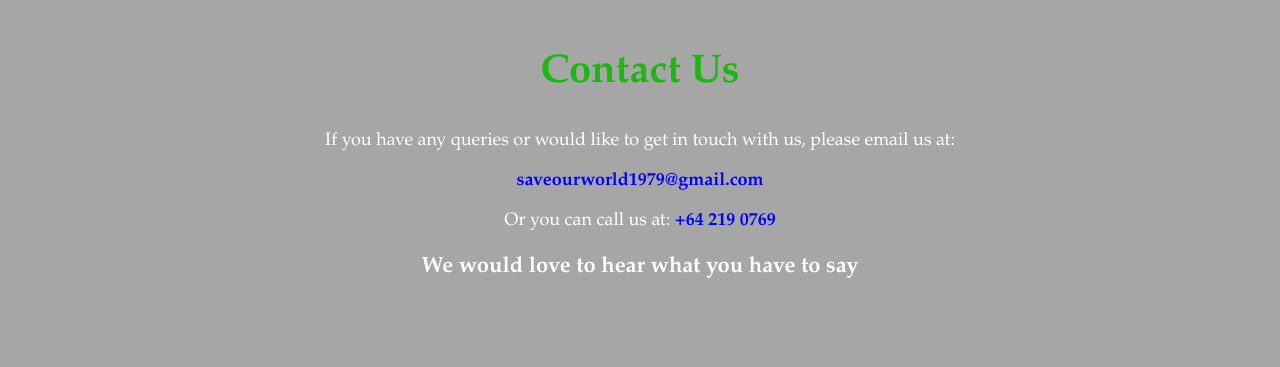
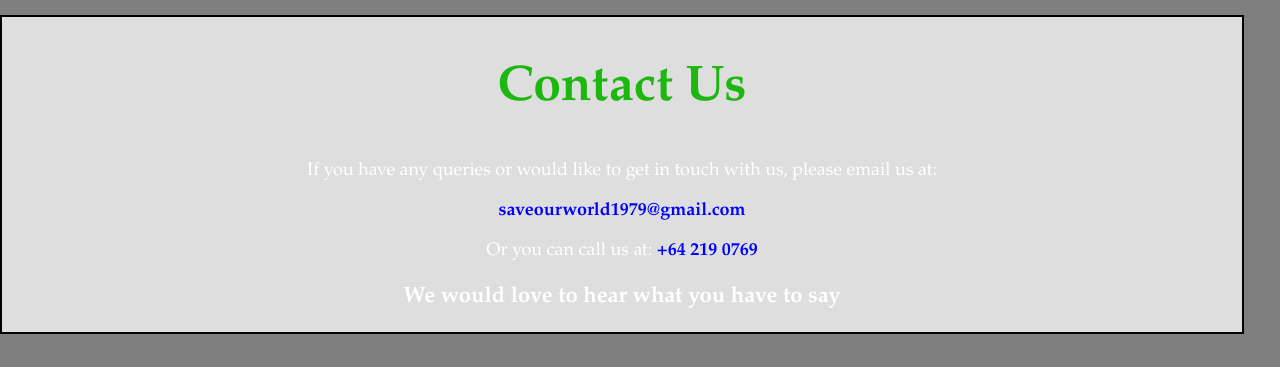
Before and after one commit to Mohammad68832/MRGS_CSC_ASSESSMENT, a plain HTML site: page 2page3.html in a window 1280 px wide. Shown: the part 1304-1671 px from the top of the page. Before the commit the page ends 1642 px from the top, so only its background shows below. Drawn offline with Linux system fonts and the light colour scheme.

Commit message:
Update 2style3.css

```diff
--- a/2style3.css
+++ b/2style3.css
@@ -6,7 +6,7 @@
 .home {
     margin: 0;
     background-image: url("pictures/back.png") ;
-    background-color: rgba(0, 0, 0, 0.35);
+    background-color: rgba(0, 0, 0, 0.5);
     background-blend-mode: darken;
     background-size: cover;
     background-attachment: fixed;
@@ -68,7 +68,7 @@
     font-size: 20px;
     font-family: Garamond;
     background-color: #DEDEDE;
-    flex-direction: row;
+    flex-direction: column;
     justify-content: center;
     text-align: center;
 }
@@ -113,3 +113,27 @@ p {
     color: #fff; /* White text */
     text-shadow: 0 0 4px #00FF00, 0 0 4px #00FF00, 0 0 12px #00FF00;
 }
+
+.2container {
+    max-width: 1200px;
+    display: flex;
+    height: 100%;
+    width: 100%;
+    justify-content: center;
+    text-align: center;
+}
+
+.box1 {
+    flex: 1;
+    border: 2px solid black;
+    padding: 0px;
+    font-size: 20px;
+    font-family: Garamond;
+    background-color: #DEDEDE;
+    flex-direction: column;
+    justify-content: center;
+    text-align: center;
+    padding-left: 20px;
+    padding-right: 20px;
+    max-width: 1200px;
+}
```
